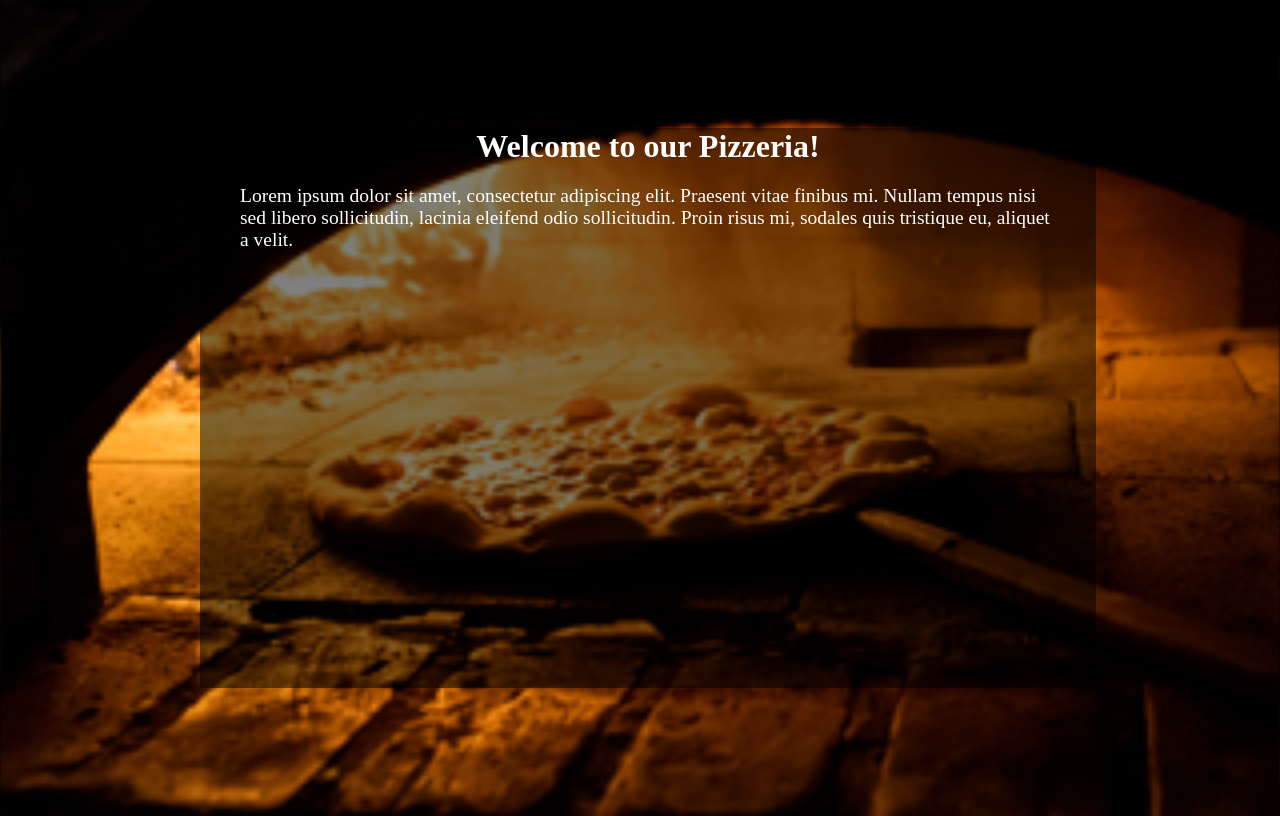
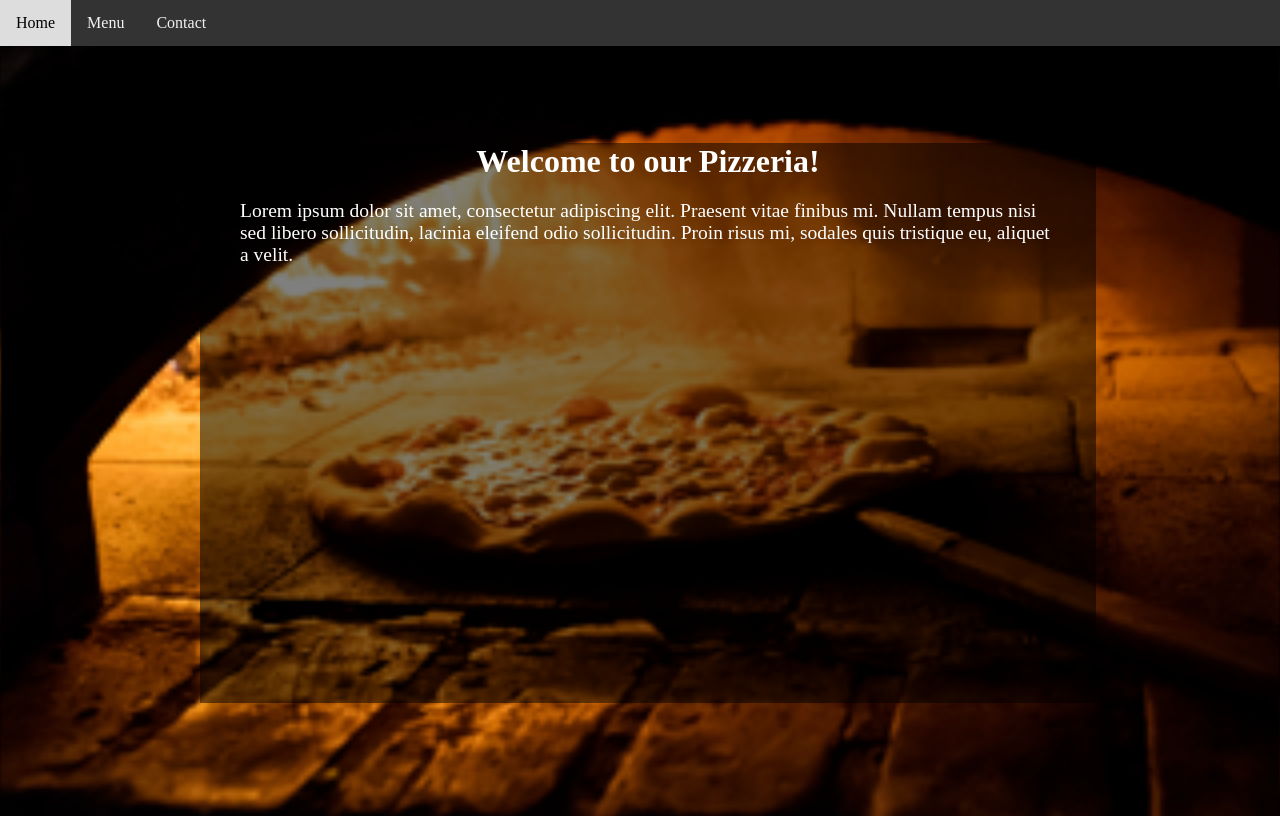
Before and after one commit to EricLam404/restaurant, a website built with webpack: page dist/index.html in a window 1280 px wide. Built offline with nearby package versions, Linux system fonts and the light colour scheme.

Commit message:
Added nav bar

```diff
--- a/src/index.js
+++ b/src/index.js
@@ -11,17 +11,31 @@ function main() {
 
     const body = document.getElementById('content')
 
-    body.appendChild(header());
+    body.appendChild(navbar());
     element.appendChild(welcomeText());
     element.appendChild(textBody());
 
     return element;
 }
 
-function header(){
+function navbar(){
     const element = document.createElement('div');
-    element.classList.add('header');
+    element.classList.add('navbar');
 
+    const home = document.createElement('a');
+    const menu = document.createElement('a');
+    const contact = document.createElement('a');
+
+    home.href = "#home";
+    menu.href = "#menu";
+    contact.href = "#contact";
+
+    home.textContent = "Home";
+    menu.textContent = "Menu";
+    contact.textContent = "Contact";
+
+
+    element.append(home, menu, contact);
     return element;
 }
 
--- a/src/style.css
+++ b/src/style.css
@@ -10,24 +10,41 @@ body {
     height: 100vh;
 }
 
-#content {
-    background-color: rgba(0,0,0,0.5);
-    color: #fff;
-    width: clamp(400px, 70vw, 900px);
-    height: 70vh;
+.navbar {
+    overflow: hidden;
+    background-color: #333;
+    position: fixed;
+    top: 0;
+    left: 0;
+    width: 100%;
+    margin-left:
 }
 
-.header {
-    height: 20vh;
-    background-color: rgba(255,255,255,0.5);
+.navbar a {
+    float: left;
+    display: block;
+    color: #f2f2f2;
+    text-align: center;
+    padding: 14px 16px;
+    text-decoration: none;
+}
 
-    position: absolute;
+.navbar a:hover {
+    background: #ddd;
+    color: black;
 }
 
 .box{
     display: flex;
     flex-direction: column;
     align-items: center;
+    background-color: rgba(0,0,0,0.5);
+
+    color: #fff;
+    width: clamp(400px, 70vw, 900px);
+    height: 70vh;
+
+    margin-top: 30px;
 }
 
 .box .text {
```
Also changed, not shown: dist/index 2.html (deleted), dist/main 2.js (deleted), dist/main.js.
